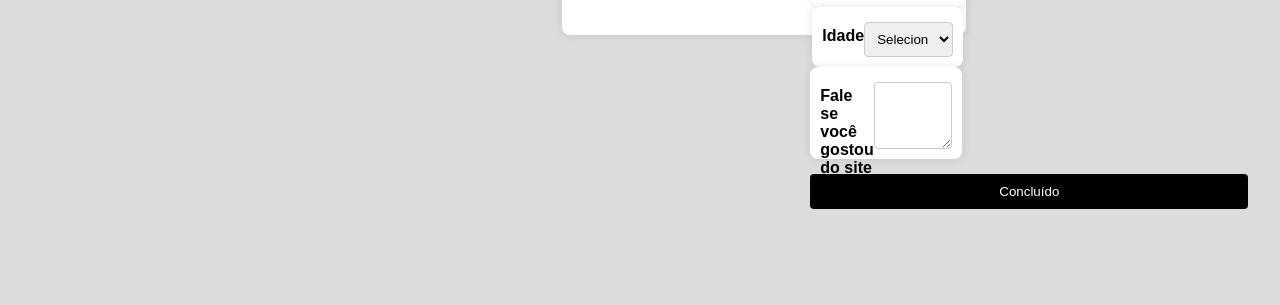
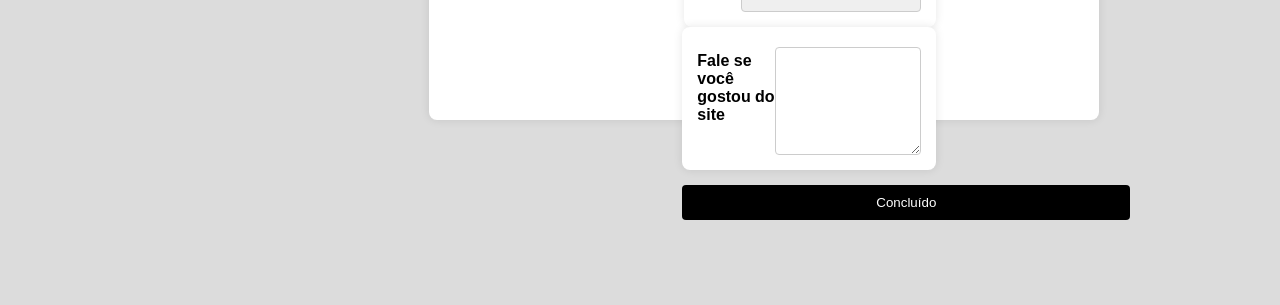
Before and after one commit to abner323/abner.github.io, a plain HTML site: page contact.html in a window 1280 px wide. Shown: the part 495-800 px from the top of the page. Drawn offline with Linux system fonts and the light colour scheme.

Commit message:
Update contact.css

```diff
--- a/css/contact.css
+++ b/css/contact.css
@@ -11,11 +11,11 @@ body {
 
 div {
     background: white;
-    padding: 10px;
+    padding: 15px;
     border-radius: 8px;
     box-shadow: 0 0 10px rgba(0, 0, 0, 0.1);
-    width: 30%;
-    height: 30%;
+    width: 50%;
+    height: 50%;
     display: flex;
 }
 
```
